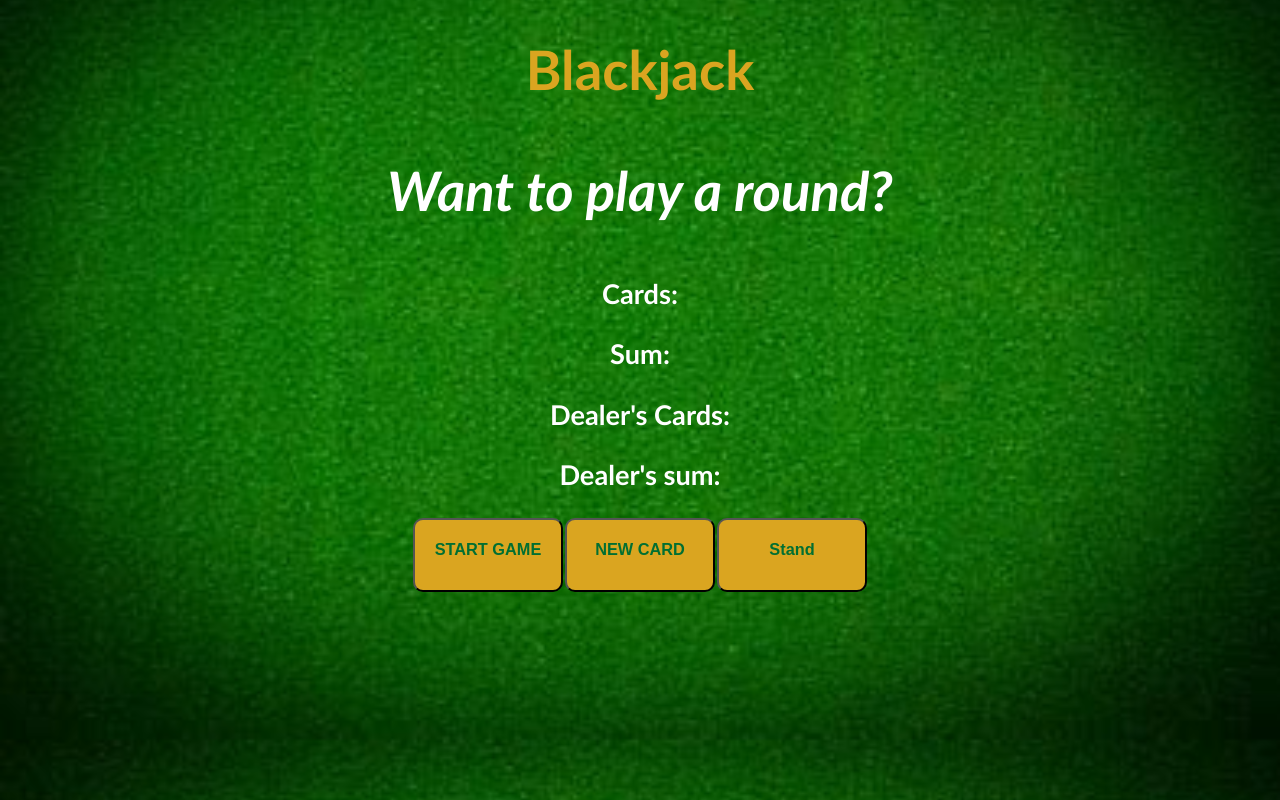
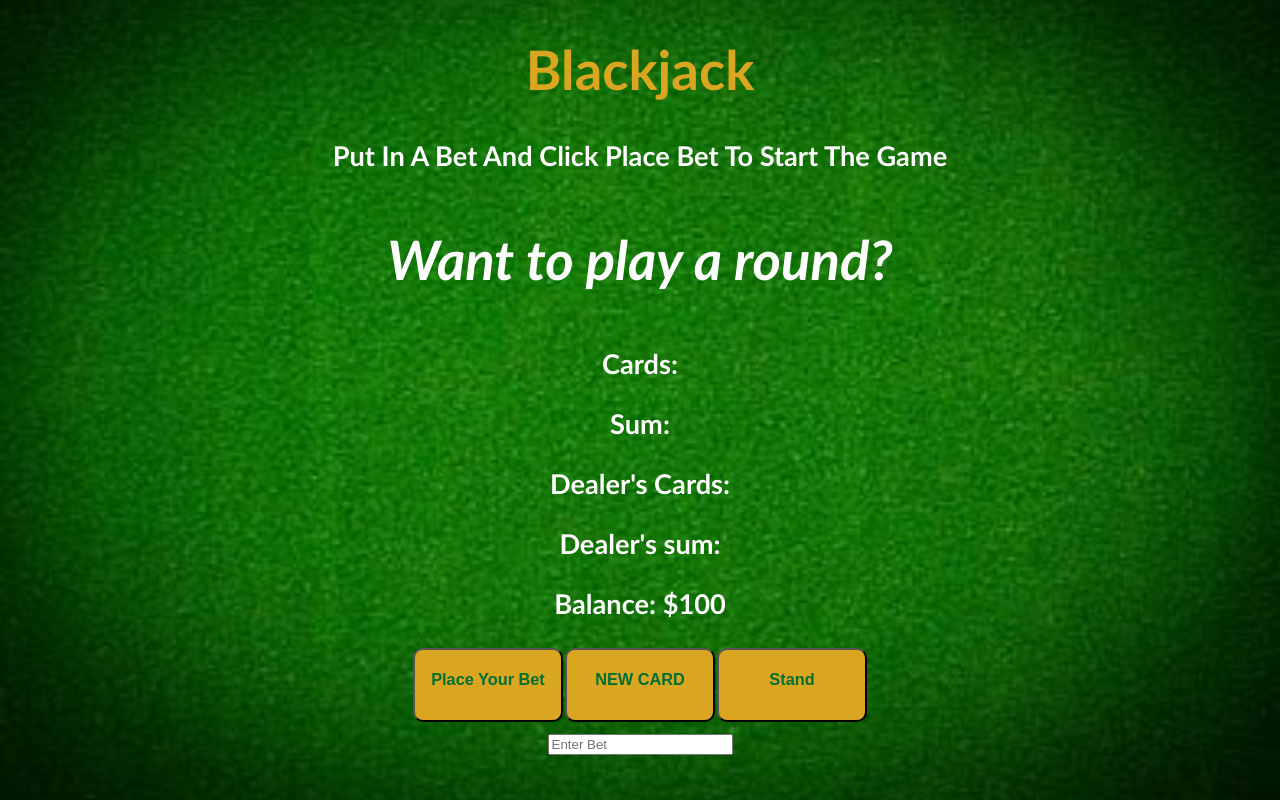
Before and after one commit to Tdizzle9499/TdizzlesBlackJackGame, a plain HTML site: page index.html in a window 1280 px wide. Drawn offline with Linux system fonts and the light colour scheme.

Commit message:
Update index.html

```diff
--- a/index.html
+++ b/index.html
@@ -6,20 +6,22 @@
     </head>
     <body>
         <h1>Blackjack</h1>
+        <h4>Put In A Bet And Click Place Bet To Start The Game</h4>
         <p id = "message-el">Want to play a round?</p>
         <p id="cards-el">Cards:</p>
         <p id = "sum-el">Sum:</p>
         <p id="dealer-el">Dealer's Cards:</p>
         <p id="dealerSum-el">Dealer's sum:</p>
+        <p id="balance-el">Balance: $100</p>
      <div id="button-container">
-    <button onclick="startGame()">START GAME</button>
+
+    <button onclick=placeBet()>Place Your Bet</button>
     <button onclick="newCard()">NEW CARD</button>
-    <button id="choose-ace-btn" style="display: none;" onclick="showAceChoices()">Choose Ace</button>
     <button id="ace-1-btn" style="display: none;" onclick="setAceValue(1)">Set ace to 1</button>
     <button id="ace-11-btn" style="display: none;" onclick="setAceValue(11)">Set ace to 11</button>
     <button onclick="playerStand()">Stand</button>
         </div>
-
+<input type="number" id="bet-input" placeholder="Enter Bet"/>
         <script src="script.js" defer></script>
     </body>
 </html>
```
